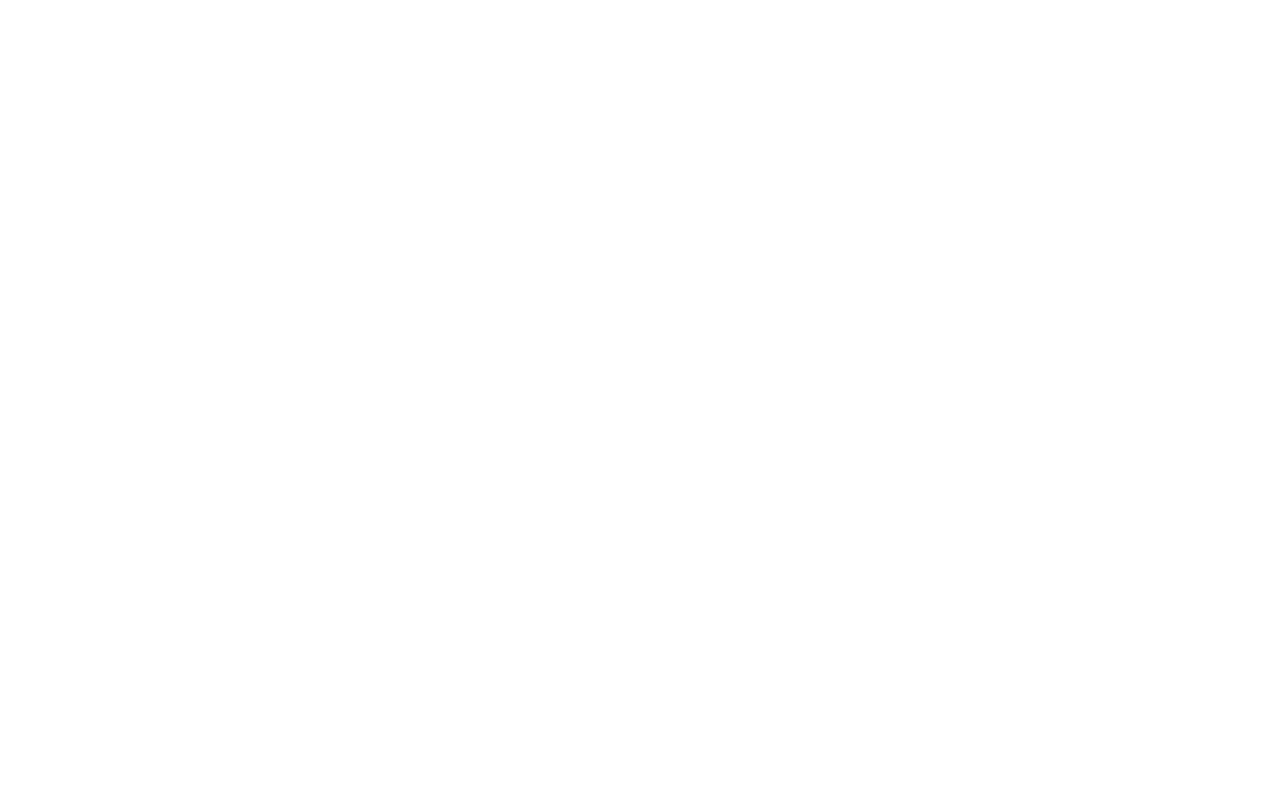
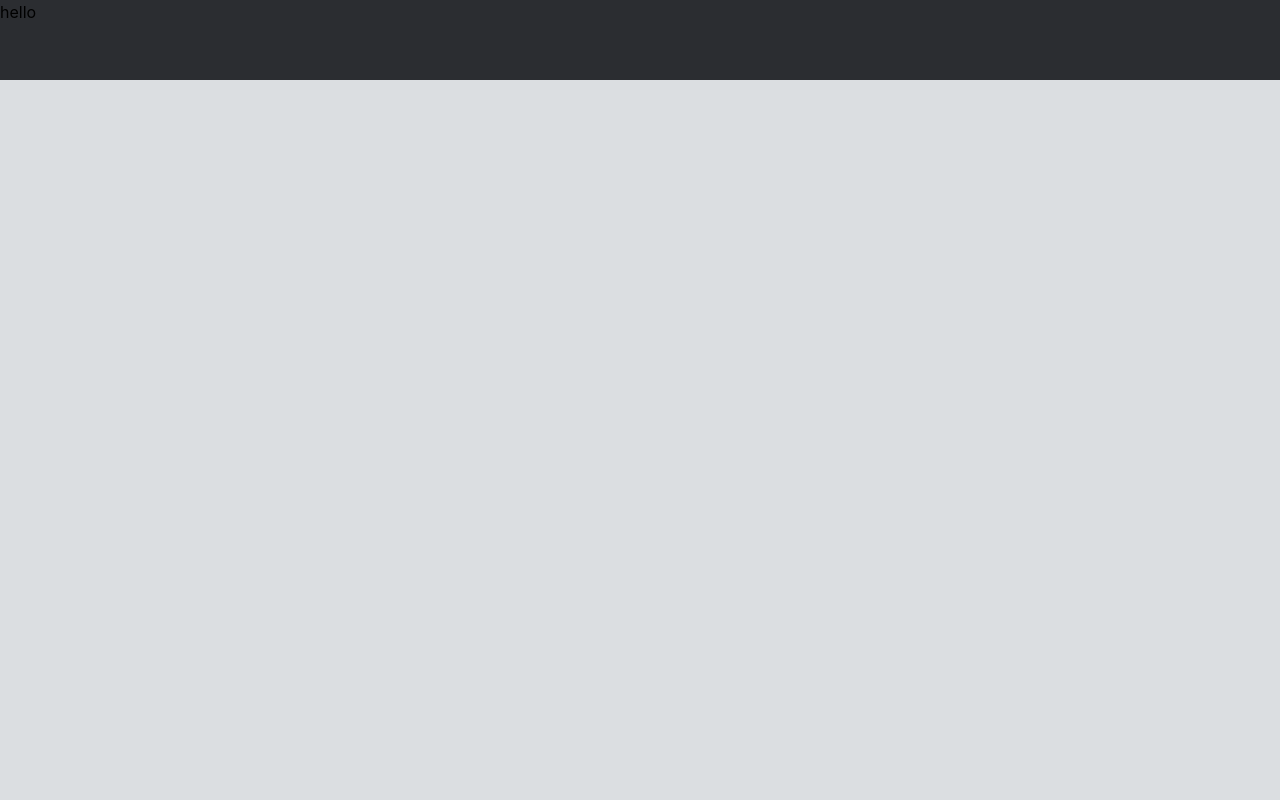
Before and after one commit to dipscodes/maheswar-debasish, a React (Create React App) app: page / in a window 1280 px wide. Shown: the top 800 px of the page. Built offline with nearby package versions, Linux system fonts and the light colour scheme.

Commit message:
base ready

```diff
--- a/package.json
+++ b/package.json
@@ -13,6 +13,7 @@
     "react": "^18.2.0",
     "react-dom": "^18.2.0",
     "react-scripts": "5.0.1",
+    "tailwindcss": "^3.3.2",
     "typescript": "^4.9.5",
     "web-vitals": "^2.1.4"
   },
--- a/src/App.css
+++ b/src/App.css
@@ -1,3 +1,8 @@
+@tailwind base;
+@tailwind components;
+@tailwind utilities;
+
+
 .App {
   text-align: center;
 }
--- /dev/null
+++ b/src/Components/Achievements.tsx
@@ -0,0 +1,7 @@
+const Achievements = () => {
+    return (
+        <div className="w-screen h-[100vh] bg-slate-600 h-min-[100vh]"></div>
+    );
+}
+
+export default Achievements;
--- /dev/null
+++ b/src/Components/Banner.tsx
@@ -0,0 +1,7 @@
+const Banner = () => {
+    return (
+        <div className="w-screen h-[calc(100vh-80px)] bg-discord-text-color-1 h-min-[calc(100vh-80px)]"></div>
+    );
+}
+
+export default Banner;
--- /dev/null
+++ b/src/Components/BottomBar.tsx
@@ -0,0 +1,7 @@
+const BottomBar = () => {
+    return (
+        <div className="w-screen h-[100vh] bg-zinc-600 h-min-[100vh]"></div>
+    );
+}
+
+export default BottomBar;
--- a/src/Components/BrowserWindow.tsx
+++ b/src/Components/BrowserWindow.tsx
@@ -1,6 +1,18 @@
+import Achievements from "./Achievements";
+import Banner from "./Banner";
+import BottomBar from "./BottomBar";
+import Pricing from "./Pricing";
+import TopBar from "./TopBar";
+
 const BrowserWindow = () => {
     return (
-        <div></div>
+        <div>
+            <TopBar />
+            <Banner />
+            <Pricing />
+            <Achievements />
+            <BottomBar />
+        </div>
     );
 }
 
--- /dev/null
+++ b/src/Components/Pricing.tsx
@@ -0,0 +1,7 @@
+const Pricing = () => {
+    return (
+        <div className="w-screen h-[100vh] bg-discord-cross-color h-min-[100vh]"></div>
+    );
+}
+
+export default Pricing;
--- /dev/null
+++ b/src/Components/TopBar.tsx
@@ -0,0 +1,7 @@
+const TopBar = () => {
+    return (
+        <div className="w-screen h-[80px] h-min-[80px] bg-discord-secondary">hello</div>
+    );
+}
+
+export default TopBar;
--- a/src/index.css
+++ b/src/index.css
@@ -1,3 +1,7 @@
+@tailwind base;
+@tailwind components;
+@tailwind utilities;
+
 body {
   margin: 0;
   font-family: -apple-system, BlinkMacSystemFont, 'Segoe UI', 'Roboto', 'Oxygen',
--- /dev/null
+++ b/tailwind.config.js
@@ -0,0 +1,24 @@
+/** @type {import('tailwindcss').Config} */
+module.exports = {
+  content: [
+    "./src/**/*.{js,jsx,ts,tsx}",
+  ],
+  theme: {
+    extend: {
+      colors: {
+        'discord-sidebar': '#1e1f22',
+        'discord-secondary': '#2b2d31',
+        'discord-tertiary': '#313338',
+        'text-generic-color': '#aad7f5',
+        'text-generic-color-muted': '#6d899c',
+        'discord-button-color': '#5865f2',
+        'discord-button-color-hover': '#4656c6',
+        'discord-bg-1': '#313338',
+        'discord-bg-2': '#060607',
+        'discord-cross-color': '#6f7278',
+        'discord-text-color-1': '#dbdee1',
+      },
+    },
+  },
+  plugins: [],
+}
```
Also changed, not shown: 1 other file (tests, documents, lock files or other folders).
